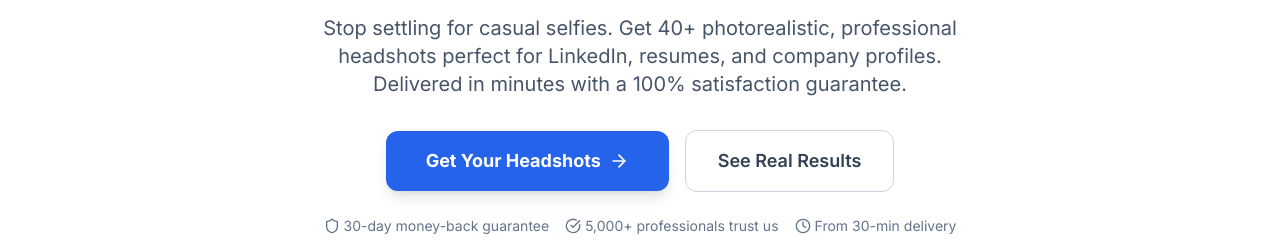
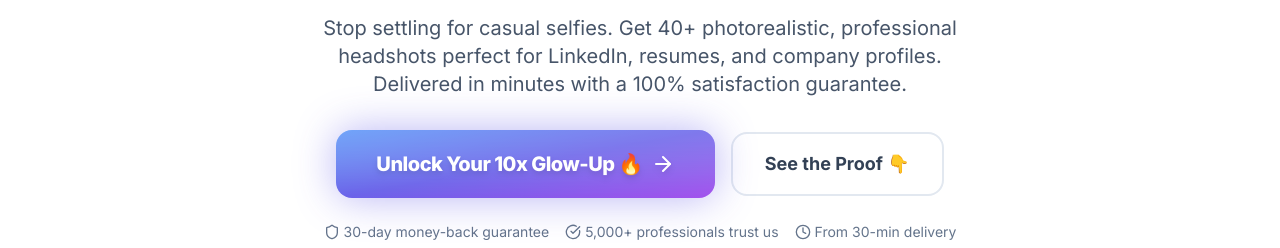
Before and after one commit to MilanSharma/truzot, a Next.js app: page / in a window 1280 px wide. Shown: the part 342-590 px from the top of the page. Built offline with nearby package versions, Linux system fonts and the light colour scheme; no server answers; a web font is replaced by a local one.

Commit message:
perf: remove upload loading screen, add soft nav to dashboard, add high-converting CTAs

```diff
--- a/app/upload/page.tsx
+++ b/app/upload/page.tsx
@@ -780,17 +780,6 @@ function UploadContent() {
     filesRef.current = [];
   };
 
-  if (authLoading) {
-    return (
-      <div className="min-h-screen bg-[var(--bg-primary)] font-sans flex items-center justify-center">
-        <div className="flex flex-col items-center gap-4">
-          <div className="w-8 h-8 border-4 border-blue-600 border-t-transparent rounded-full animate-spin" />
-          <p className="text-sm text-slate-500">Checking authentication...</p>
-        </div>
-      </div>
-    );
-  }
-
   return (
     <UploadErrorBoundary>
       <div
--- a/components/LandingPageContent.tsx
+++ b/components/LandingPageContent.tsx
@@ -389,15 +389,20 @@ export default function LandingPageContent() {
           <div className="flex flex-col sm:flex-row gap-4 justify-center items-center">
             <Link
               href="/upload"
-              className="w-full sm:w-auto bg-blue-600 text-white text-lg px-10 py-4 rounded-xl font-bold flex items-center justify-center gap-2 hover:bg-blue-700 transition shadow-lg order-1"
+              className="group relative inline-flex items-center justify-center w-full sm:w-auto order-1 px-10 py-5 font-extrabold text-white text-xl rounded-2xl overflow-hidden transition-all duration-300 hover:scale-105 active:scale-95 shadow-[0_0_40px_rgba(79,70,229,0.4)] hover:shadow-[0_0_80px_rgba(79,70,229,0.7)]"
             >
-              Get Your Headshots <ArrowRight size={20} />
+              <span className="absolute inset-0 w-full h-full bg-gradient-to-br from-blue-500 via-indigo-600 to-purple-600"></span>
+              <span className="absolute bottom-0 left-1/2 w-[200%] h-32 -translate-x-1/2 bg-white/30 blur-[40px] rounded-full group-hover:h-56 transition-all duration-500"></span>
+              <span className="relative flex items-center gap-2 tracking-tight drop-shadow-md">
+                Unlock Your 10x Glow-Up 🔥{" "}
+                <ArrowRight className="w-6 h-6 group-hover:translate-x-2 transition-transform duration-300" />
+              </span>
             </Link>
             <a
               href="#examples"
-              className="w-full sm:w-auto border border-slate-300 dark:border-slate-600 text-slate-700 dark:text-slate-300 text-lg px-8 py-4 rounded-xl font-semibold flex items-center justify-center hover:bg-slate-50 dark:hover:bg-slate-800 transition order-2"
+              className="w-full sm:w-auto border-2 border-slate-200 dark:border-slate-800 text-slate-700 dark:text-slate-300 text-lg px-8 py-4 rounded-2xl font-bold flex items-center justify-center hover:border-slate-300 dark:hover:border-slate-600 hover:bg-slate-50 dark:hover:bg-slate-800/50 transition-all active:scale-95 order-2"
             >
-              See Real Results
+              See the Proof 👇
             </a>
           </div>
           <p className="mt-3 text-center"></p>
@@ -953,9 +958,14 @@ export default function LandingPageContent() {
               </p>
               <Link
                 href="/upload"
-                className="inline-flex items-center gap-2 bg-emerald-600 text-white px-8 py-4 rounded-xl font-bold text-lg hover:bg-emerald-700 transition shadow-lg"
+                className="group relative inline-flex items-center justify-center gap-2 px-10 py-5 font-extrabold text-white text-xl rounded-2xl overflow-hidden transition-all duration-300 hover:scale-105 active:scale-95 shadow-[0_0_40px_rgba(16,185,129,0.4)] hover:shadow-[0_0_80px_rgba(16,185,129,0.7)]"
               >
-                Get Your Headshots <ArrowRight size={20} />
+                <span className="absolute inset-0 w-full h-full bg-gradient-to-br from-emerald-500 via-teal-600 to-cyan-600"></span>
+                <span className="absolute bottom-0 left-1/2 w-[200%] h-32 -translate-x-1/2 bg-white/30 blur-[40px] rounded-full group-hover:h-56 transition-all duration-500"></span>
+                <span className="relative flex items-center gap-2 tracking-tight drop-shadow-md">
+                  Stop Losing Opportunities — Start Now{" "}
+                  <ArrowRight className="w-6 h-6 group-hover:translate-x-2 transition-transform duration-300" />
+                </span>
               </Link>
             </div>
           </div>
@@ -1044,9 +1054,10 @@ export default function LandingPageContent() {
             </p>
             <Link
               href="/upload"
-              className="inline-flex items-center gap-2 bg-white text-blue-600 px-8 py-4 rounded-xl font-bold text-lg hover:shadow-lg transition"
+              className="group inline-flex items-center gap-2 bg-white text-blue-600 px-10 py-5 rounded-2xl font-black text-xl hover:shadow-[0_0_40px_rgba(255,255,255,0.4)] transition-all hover:scale-105 active:scale-95"
             >
-              Get Started Now <ChevronRight size={20} />
+              Generate My Unfair Advantage{" "}
+              <ChevronRight className="w-6 h-6 group-hover:translate-x-2 transition-transform duration-300" />
             </Link>
           </div>
         </section>
```
